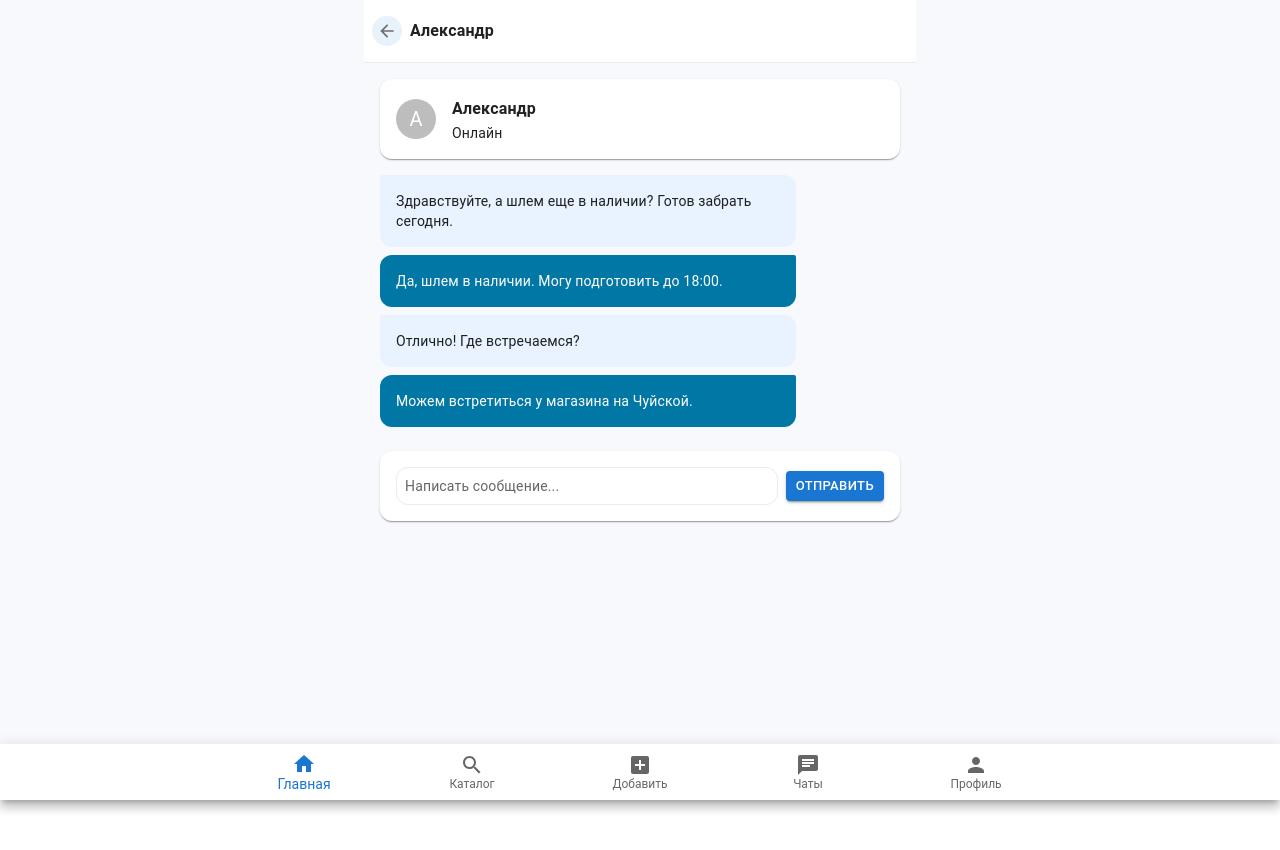
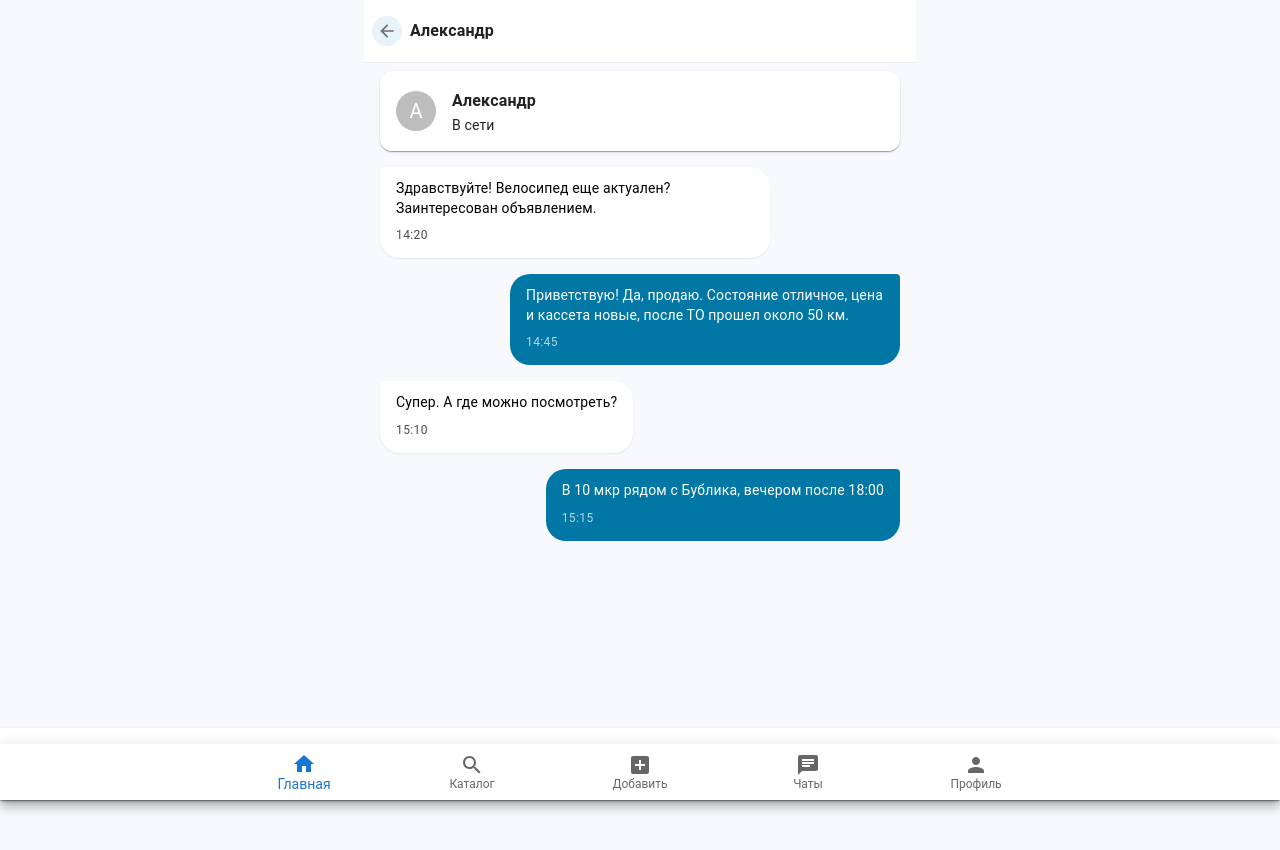
Before and after one commit to KENMAKOZUE/fixtrade, a React (Vite) app: page /chat/1 in a window 1280 px wide. Shown: the top 850 px of the page. Before the commit the page ends 800 px from the top, so only its background shows below. Built offline with nearby package versions, Linux system fonts and the light colour scheme.

Commit message:
Update chat styles, catalog layout, and photo gallery

```diff
--- a/src/pages/ChatThread.tsx
+++ b/src/pages/ChatThread.tsx
@@ -1,32 +1,34 @@
-import React from 'react';
+import React, { useState } from 'react';
 import { useParams } from 'react-router-dom';
-import { Box, Typography, Avatar, Paper, Button } from '@mui/material';
+import { Box, Typography, Avatar, Paper, TextField, IconButton, InputAdornment } from '@mui/material';
+import SendIcon from '@mui/icons-material/Send';
 import { PageHeader } from '../components/PageHeader';
 
-type ThreadMessage = { id: string; text: string; sender: 'me' | 'other' };
+type ThreadMessage = { id: string; text: string; sender: 'me' | 'other'; time: string };
 type Thread = { name: string; messages: ThreadMessage[] };
 
 const threads: Record<'1' | '2', Thread> = {
   '1': {
     name: 'Александр',
     messages: [
-      { id: 'm1', text: 'Здравствуйте, а шлем еще в наличии? Готов забрать сегодня.', sender: 'other' },
-      { id: 'm2', text: 'Да, шлем в наличии. Могу подготовить до 18:00.', sender: 'me' },
-      { id: 'm3', text: 'Отлично! Где встречаемся?', sender: 'other' },
-      { id: 'm4', text: 'Можем встретиться у магазина на Чуйской.', sender: 'me' },
+      { id: 'm1', text: 'Здравствуйте! Велосипед еще актуален? Заинтересован объявлением.', sender: 'other', time: '14:20' },
+      { id: 'm2', text: 'Приветствую! Да, продаю. Состояние отличное, цена и кассета новые, после ТО прошел около 50 км.', sender: 'me', time: '14:45' },
+      { id: 'm3', text: 'Супер. А где можно посмотреть?', sender: 'other', time: '15:10' },
+      { id: 'm4', text: 'В 10 мкр рядом с Бублика, вечером после 18:00', sender: 'me', time: '15:15' },
     ],
   },
   '2': {
     name: 'Мария',
     messages: [
-      { id: 'm1', text: 'Можно небольшую скидку? 30000с устроит? Сама приеду.', sender: 'other' },
-      { id: 'm2', text: 'Согласен, давайте за 30000с. Когда вам удобно?', sender: 'me' },
+      { id: 'm1', text: 'Можно небольшую скидку? 30000с устроит? Сама приеду.', sender: 'other', time: '14:30' },
+      { id: 'm2', text: 'Согласен, давайте за 30000с. Когда вам удобно?', sender: 'me', time: '14:50' },
     ],
   },
 };
 
 export const ChatThread: React.FC = () => {
   const { id } = useParams<{ id: string }>();
+  const [messageText, setMessageText] = useState('');
   const conversation = id ? threads[id as keyof typeof threads] : undefined;
 
   if (!conversation) {
@@ -37,51 +39,111 @@ export const ChatThread: React.FC = () => {
     );
   }
 
+  const handleSend = () => {
+    if (messageText.trim()) {
+      setMessageText('');
+    }
+  };
+
   return (
-    <Box sx={{ pb: 12, bgcolor: '#f7f9fc' }}>
+    <Box sx={{ pb: 12, bgcolor: '#f7f9fc', display: 'flex', flexDirection: 'column', height: '100vh' }}>
       <PageHeader title={conversation.name} />
-      <Box sx={{ px: 2, pt: 2 }}>
-        <Paper sx={{ p: 2, mb: 2, display: 'flex', alignItems: 'center', gap: 2, bgcolor: 'white', borderRadius: 3 }}>
+
+      <Paper sx={{ p: 2, display: 'flex', alignItems: 'center', gap: 2, bgcolor: 'white', borderRadius: 3, mx: 2, mt: 1 }}>
         <Avatar>{conversation.name[0]}</Avatar>
         <Box>
           <Typography variant="subtitle1" sx={{ fontWeight: 700 }}>
             {conversation.name}
           </Typography>
           <Typography variant="body2" color="text.secondary">
-              Онлайн
+            В сети
           </Typography>
         </Box>
       </Paper>
 
-        <Box sx={{ display: 'grid', gap: 1 }}>
+      <Box sx={{ flex: 1, px: 2, pt: 2, overflowY: 'auto', display: 'flex', flexDirection: 'column', gap: 2 }}>
         {conversation.messages.map((message) => (
           <Box
             key={message.id}
             sx={{
-                alignSelf: message.sender === 'me' ? 'end' : 'start',
-                maxWidth: '80%',
-                bgcolor: message.sender === 'me' ? '#0077a5' : '#e8f3ff',
-                color: message.sender === 'me' ? 'white' : 'text.primary',
-                p: 2,
-                borderRadius: 3,
-                borderTopLeftRadius: message.sender === 'me' ? 12 : 2,
-                borderTopRightRadius: message.sender === 'me' ? 2 : 12,
+              display: 'flex',
+              justifyContent: message.sender === 'me' ? 'flex-end' : 'flex-start',
             }}
           >
-              <Typography variant="body2">{message.text}</Typography>
+            <Box
+              sx={{
+                maxWidth: '75%',
+                bgcolor: message.sender === 'me' ? '#0077a5' : '#ffffff',
+                color: message.sender === 'me' ? 'white' : '#000000',
+                p: '12px 16px',
+                borderRadius: '20px',
+                borderTopLeftRadius: message.sender === 'me' ? '20px' : '4px',
+                borderTopRightRadius: message.sender === 'me' ? '4px' : '20px',
+                boxShadow: message.sender === 'me' ? 'none' : '0 1px 2px rgba(0, 0, 0, 0.08)',
+                wordBreak: 'break-word',
+              }}
+            >
+              <Typography variant="body2" sx={{ mb: 0.5, lineHeight: 1.4 }}>
+                {message.text}
+              </Typography>
+              <Typography variant="caption" sx={{ opacity: 0.7 }}>
+                {message.time}
+              </Typography>
+            </Box>
           </Box>
         ))}
       </Box>
 
-        <Paper sx={{ mt: 3, p: 2, display: 'flex', gap: 1, alignItems: 'center', bgcolor: 'white', borderRadius: 3 }}>
-          <Box sx={{ flex: 1, border: '1px solid #e3edf8', borderRadius: 3, p: 1, color: 'text.secondary' }}>
-            <Typography variant="body2">Написать сообщение...</Typography>
-          </Box>
-          <Button variant="contained" size="small">
-            Отправить
-          </Button>
+      <Paper
+        sx={{
+          position: 'fixed',
+          bottom: 0,
+          left: 0,
+          right: 0,
+          p: 2,
+          bgcolor: 'white',
+          borderRadius: 0,
+          display: 'flex',
+          gap: 1,
+          alignItems: 'center',
+          zIndex: 100,
+        }}
+      >
+        <TextField
+          fullWidth
+          value={messageText}
+          onChange={(e) => setMessageText(e.target.value)}
+          onKeyPress={(e) => {
+            if (e.key === 'Enter') {
+              handleSend();
+            }
+          }}
+          placeholder="Сообщение..."
+          size="small"
+          sx={{
+            bgcolor: '#f0f4f9',
+            borderRadius: '24px',
+            '& .MuiOutlinedInput-root': {
+              borderRadius: '24px',
+            },
+          }}
+        />
+        <IconButton
+          onClick={handleSend}
+          sx={{
+            bgcolor: '#0077a5',
+            color: 'white',
+            borderRadius: '50%',
+            width: 40,
+            height: 40,
+            '&:hover': {
+              bgcolor: '#005a7f',
+            },
+          }}
+        >
+          <SendIcon fontSize="small" />
+        </IconButton>
       </Paper>
-      </Box>
     </Box>
   );
 };
```
Lines whose indentation alone changed are shown as unchanged.
